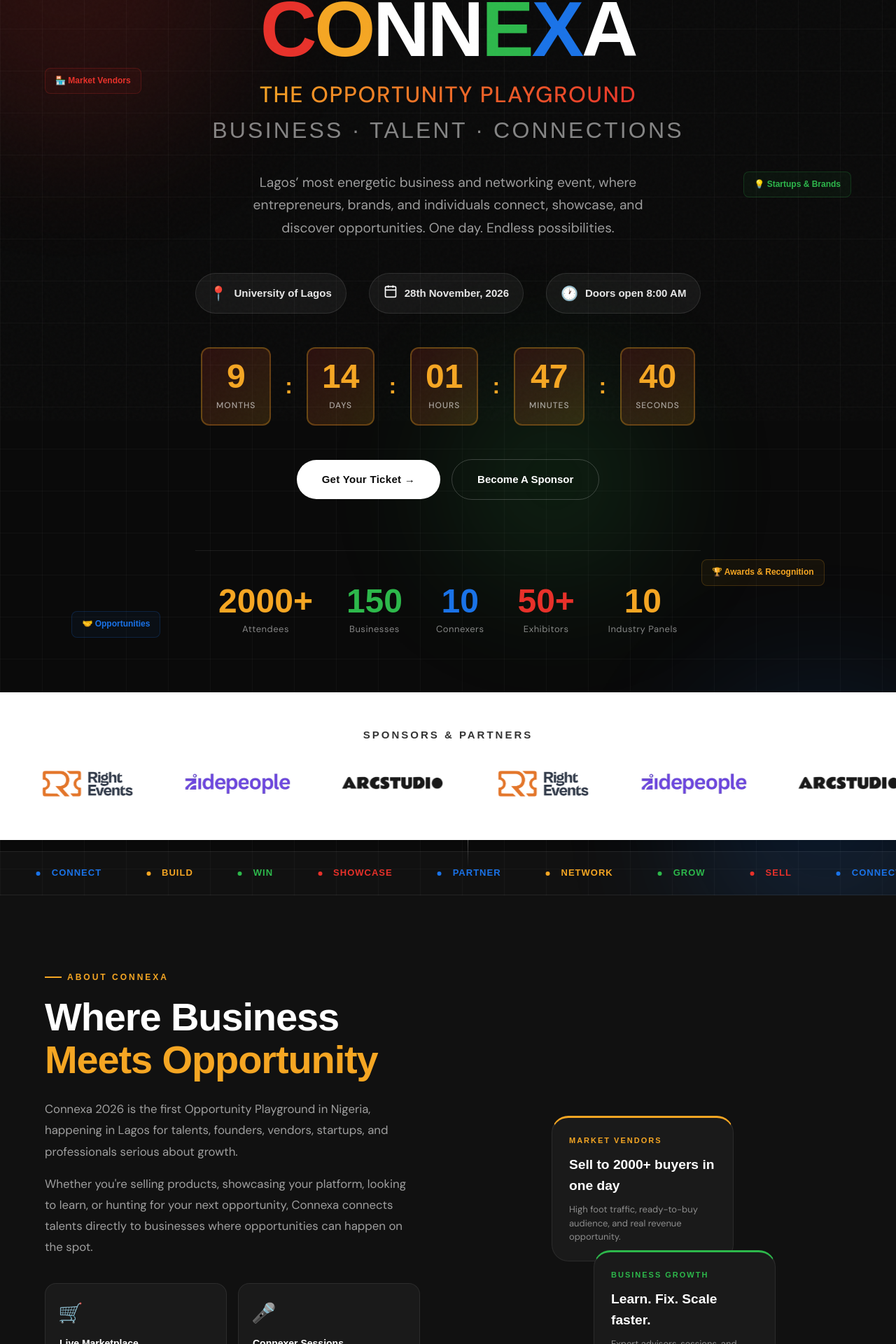
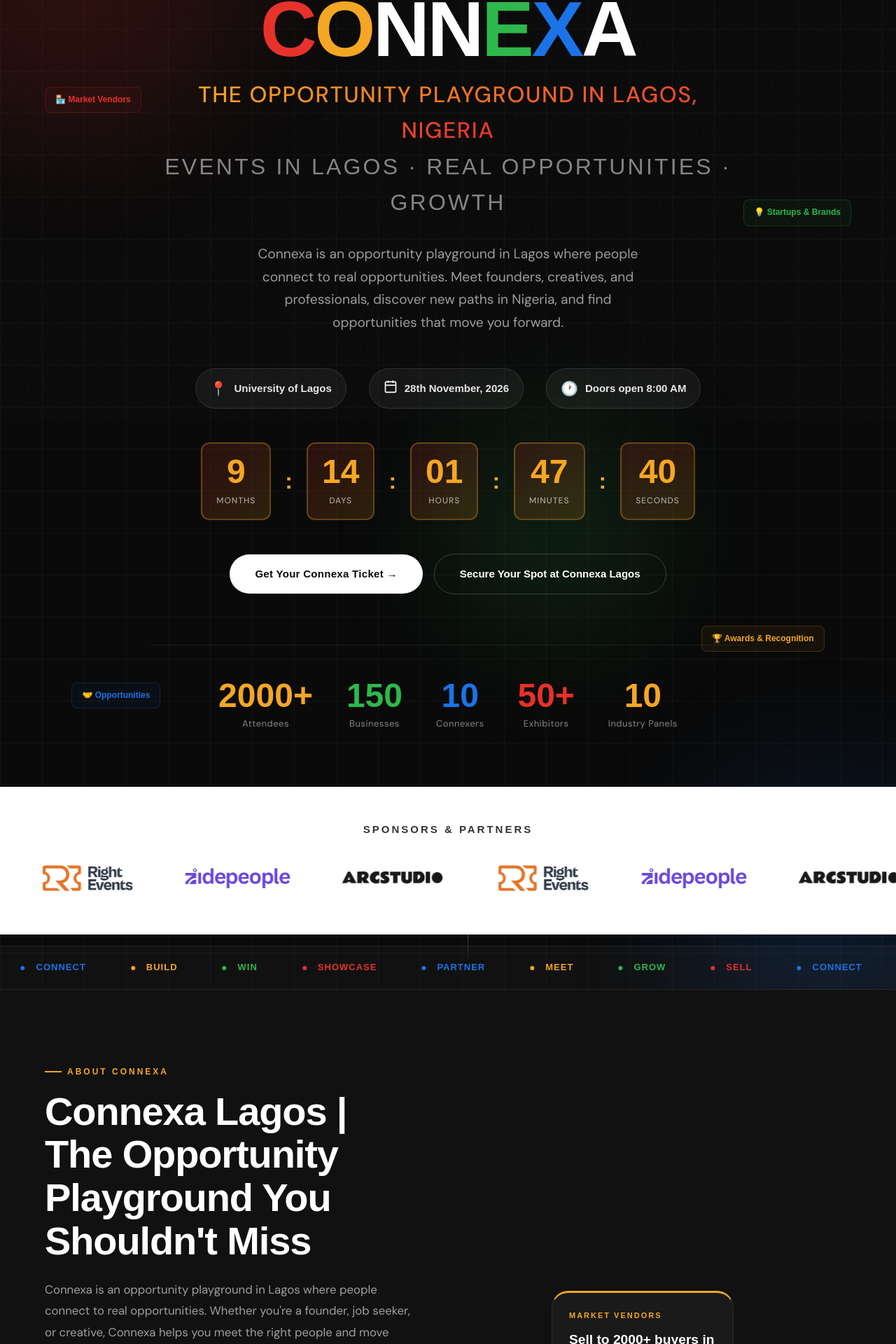
Before and after one commit to Zidepeoplenewaccount/connexa, a React (Vite) app: page / in a window 1280 px wide. Shown: the part 199-2119 px from the top of the page at 70% size. Built offline with nearby package versions, Linux system fonts and the light colour scheme.

Commit message:
feat: update content across multiple components to emphasize Connexa as an opportunity playground in Lagos

```diff
--- a/index.html
+++ b/index.html
@@ -6,9 +6,9 @@
     <meta name="viewport" content="width=device-width, initial-scale=1.0" />
     <meta
       name="description"
-      content="Join Connexa Lagos 2026, a powerful networking event in Nigeria. Meet founders, creatives, and professionals, grow your network, and secure your ticket today."
+      content="Connexa is an opportunity playground in Lagos, Nigeria where people connect to real opportunities. Meet founders, creatives, and professionals, and secure your spot today."
     />
-    <title>Connexa Lagos 2026 | Networking Event in Nigeria | Get Tickets</title>
+    <title>Connexa Lagos | Opportunity Playground in Nigeria | Get Tickets</title>
   </head>
   <body>
     <div id="root"></div>
--- a/src/App.jsx
+++ b/src/App.jsx
@@ -76,7 +76,7 @@ function HomePage() {
       </main>
 
       <a href="#tickets" className="mobile-sticky-ticket-cta" aria-label="Get tickets">
-        Get Tickets from ₦3,000 →
+        Join the Opportunity Playground →
       </a>
 
       <Footer />
--- a/src/components/About.jsx
+++ b/src/components/About.jsx
@@ -4,7 +4,7 @@ import zideLogo from '../assets/IMG_6707.PNG';
 const highlights = [
   { icon: '🛒', title: 'Live Marketplace', desc: 'Real buyers, real sellers, real transactions on the day' },
   { icon: '🎤', title: 'Connexer Sessions', desc: 'No regular speakers here. Connexers deliver a completely different experience.' },
-  { icon: '🤝', title: 'Opportunities', desc: 'Connect with founders, talents, and decision-makers' },
+  { icon: '🤝', title: 'Opportunities', desc: 'Meet founders, talents, and decision-makers in Lagos' },
   { icon: '🏆', title: 'Awards & Recognition', desc: 'Win visibility, prizes, and public acknowledgment' },
 ];
 
@@ -16,18 +16,16 @@ export default function About() {
           <div className="about-text reveal">
             <div className="section-tag">About Connexa</div>
             <h2 className="section-title">
-              Where Business <br />
-              <span className="highlight-orange">Meets Opportunity</span>
+              Connexa Lagos | The Opportunity Playground You Shouldn't Miss
             </h2>
             <p>
-              Connexa 2026 is the first Opportunity Playground in Nigeria,
-              happening in Lagos for talents, founders, vendors, startups,
-              and professionals serious about growth.
+              Connexa is an opportunity playground in Lagos where people connect to real opportunities. Whether you're a founder, job seeker, or creative, Connexa helps you meet the right people and move forward faster.
             </p>
             <p>
-              Whether you're selling products, showcasing your platform,
-              looking to learn, or hunting for your next opportunity, Connexa
-              connects talents directly to businesses where opportunities can happen on the spot.
+              Connexa is one of the most anticipated events in Lagos, Nigeria for talents, founders, vendors, startups, and professionals serious about growth.
+            </p>
+            <p>
+              If you are searching for events in Lagos, things to do in Lagos, business events in Nigeria, career events in Lagos, and growth events in Lagos, Connexa gives you one place to access real opportunities.
             </p>
 
             <div className="about-highlights">
@@ -54,7 +52,7 @@ export default function About() {
                 <div className="about-card-label">Business Growth</div>
                 <div className="about-card-title">Learn. Fix. Scale faster.</div>
                 <div className="about-card-text">
-                  Expert advisors, sessions, and peer networks all in one place.
+                  Expert advisors, sessions, and growth-focused peers all in one place.
                 </div>
               </div>
             </div>
--- a/src/components/FAQ.jsx
+++ b/src/components/FAQ.jsx
@@ -8,7 +8,7 @@ const faqs = [
   },
   {
     question: 'Is Connexa really different from regular events?',
-    answer: 'Yes. This is the first Opportunity Playground in Nigeria, and it is happening in Lagos. You need to be in the playground.'
+    answer: 'Yes. Connexa is an opportunity playground in Lagos, Nigeria where people connect to real opportunities, not just conversations.'
   },
   {
     question: 'What time do doors open?',
@@ -20,7 +20,7 @@ const faqs = [
   },
   {
     question: 'What is Connexa about?',
-    answer: 'Connexa is where talents get connected to businesses and opportunities at the spot. It is going to be massive.'
+    answer: 'Connexa is an opportunity playground in Lagos where you meet the right people, discover new paths, and access real opportunities in Nigeria.'
   },
   {
     question: 'Can I buy any ticket at the gate?',
@@ -48,7 +48,7 @@ const faqs = [
   },
   {
     question: 'Why are there different tickets?',
-    answer: 'Different tickets are designed for different experiences inside the Opportunity Playground.'
+    answer: 'Different tickets are designed for different goals inside the Opportunity Playground, from direct sales to business growth and career opportunities.'
   },
   {
     question: 'What is the difference between Business Owner and Vendor tickets?',
--- a/src/components/Footer.jsx
+++ b/src/components/Footer.jsx
@@ -11,8 +11,8 @@ export default function Footer() {
           <div className="footer-brand">
             <img src={connexaLogo} alt="Connexa" className="footer-brand-logo" />
             <p className="footer-brand-desc">
-              Connexa brings together talents, business owners, brands, and
-              decision-makers to learn, sell, connect and grow - in one space.
+              Connexa is an opportunity playground in Lagos, Nigeria where talents,
+              business owners, brands, and decision-makers connect to real opportunities.
             </p>
 
             <p className="footer-brand-desc">
@@ -79,8 +79,8 @@ export default function Footer() {
           <div>
             <div className="footer-col-title">Event</div>
             <div className="footer-col-links">
-              <p href="#">University of Lagos</p>
-              <p href="#">2026</p>
+              <p href="#">University of Lagos, Nigeria</p>
+              <p href="#">Lagos · 2026</p>
             </div>
           </div>
         </div>
--- a/src/components/Hero.jsx
+++ b/src/components/Hero.jsx
@@ -5,7 +5,7 @@ import ArcLogo from '../assets/ARC_LOGO.png';
 import RightEvents from '../assets/IMG_9099.PNG';
 
 const marqueeItems = [
-  { text: 'Network', color: 'var(--orange)' },
+  { text: 'Meet', color: 'var(--orange)' },
   { text: 'Grow', color: 'var(--green)' },
   { text: 'Sell', color: 'var(--red)' },
   { text: 'Connect', color: 'var(--blue)' },
@@ -139,16 +139,14 @@ export default function Hero() {
             <span className="highlight-blue">X</span>
             <span>A</span>
           </h1>
-          <span className="hero-subtitle">The Opportunity Playground</span>
+          <span className="hero-subtitle">The Opportunity Playground in Lagos, Nigeria</span>
 
-          <p className="hero-title-sub">BUSINESS · TALENT · CONNECTIONS</p>
+          <p className="hero-title-sub">EVENTS IN LAGOS · REAL OPPORTUNITIES · GROWTH</p>
 
           <p className="hero-description">
-            Lagos’ most energetic business and
-            networking event, where entrepreneurs,
-            brands, and individuals connect,
-            showcase, and discover opportunities.
-            One day. Endless possibilities.
+            Connexa is an opportunity playground in Lagos where people connect to real opportunities.
+            Meet founders, creatives, and professionals, discover new paths in Nigeria,
+            and find opportunities that move you forward.
           </p>
 
           <div className="hero-details">
@@ -203,10 +201,10 @@ export default function Hero() {
 
           <div className="hero-actions">
             <a href="#tickets" className="btn-primary">
-              <span>Get Your Ticket →</span>
+              <span>Get Your Connexa Ticket →</span>
             </a>
-            <a href="#partner-form" className="btn-secondary">
-              Become A Sponsor
+            <a href="#tickets" className="btn-secondary">
+              Secure Your Spot at Connexa Lagos
             </a>
           </div>
 
--- a/src/components/Navbar.jsx
+++ b/src/components/Navbar.jsx
@@ -46,7 +46,7 @@ export default function Navbar() {
             {navLinks.map(link => (
               <a key={link.label} href={link.href}>{link.label}</a>
             ))}
-            <a href="#tickets" className="navbar-cta">Get Tickets</a>
+            <a href="#tickets" className="navbar-cta">Get Your Connexa Ticket</a>
           </div>
 
           <button
@@ -81,7 +81,7 @@ export default function Navbar() {
           onClick={() => setMobileOpen(false)}
           style={{ color: 'var(--orange)' }}
         >
-          Get Tickets →
+          Secure Your Spot at Connexa Lagos →
         </a>
       </div>
     </>
--- a/src/components/Tickets.jsx
+++ b/src/components/Tickets.jsx
@@ -23,7 +23,7 @@ const tickets = [
       'Access to outdoor vendor marketplace',
       'Shop from 100+ vendors and businesses',
       'Discover and support new brands on the spot',
-      'Networking opportunities with vendors',
+      'Opportunity to meet vendors and access real opportunities',
       'Experience the energy of the Opportunity Playground',
     ],
     bestFor: 'Anyone who wants to shop with vendors and feel the energy of the Opportunity Playground.',
@@ -46,7 +46,7 @@ const tickets = [
     features: [
       'Access to speaker sessions and panels',
       'Exposure to businesses, vendors, and hiring brands',
-      'Networking with professionals and creatives',
+      'Meet professionals and creatives for real opportunities',
       'Insight into the future of flexible work',
       'Entry into a high-energy, opportunity-driven environment',
     ],
@@ -63,14 +63,14 @@ const tickets = [
     iconClass: 'ticket-icon-gradient',
     label: 'Premium Individuals',
     name: 'Talent Pass — VIP',
-    subtitle: 'Premium access, priority networking, and recognition',
+    subtitle: 'Premium access, priority opportunity circles, and recognition',
     price: 10000,
     available: 500,  // ADD THIS
     badge: 'VIP',
     badgeClass: '',
     features: [
       'Priority seating and VIP event access',
-      'Exclusive networking with speakers and partners',
+      'Exclusive access to speakers and partners',
       'Access to VIP-only areas and sessions',
       'Eligibility for Individual Awards & Recognition',
       'Public acknowledgment and premium event experience',
@@ -87,14 +87,14 @@ const tickets = [
     passType: 'individual',
     icon: '🔗',
     iconClass: 'ticket-icon-blue',
-    label: 'Strategic Networking',
+    label: 'Strategic Opportunities',
     name: 'Connectors Pass',
-    subtitle: 'Turn networking into real opportunities',
+    subtitle: 'Turn conversations into real opportunities',
     price: 5000,
     available: 30,  // ADD THIS
     features: [
       'Must purchase General access/Individual Regular ticket',
-      'Gain entry to curated networking sessions',
+      'Gain entry to curated opportunity sessions',
       'Structured introductions to business owners and speakers',
       'Participation in connection circles',
       'Access to all regular pass benefits',
@@ -118,7 +118,7 @@ const tickets = [
     features: [
       'Access to all speaker sessions and panels',
       'Practical insights for scaling, operations, and sales',
-      'Peer networking with other business owners',
+      'Peer connection with other business owners',
       'Access to roaming business advisors',
       'Priority seating and business owner recognition',
       'Full focus on learning and growth strategy',
@@ -883,12 +883,12 @@ export default function Tickets() {
         <div className="tickets-header reveal">
           <div className="section-tag">Tickets</div>
           <h2 className="section-title">
-            Access. Opportunity. <span className="highlight-orange">Results.</span>
+            Tickets for Connexa Lagos: <span className="highlight-orange">Join the Opportunity Playground</span>
           </h2>
-          <p>Connexa tickets are not about attendance — they're about what you get out of the room.</p>
+          <p>Connexa is an opportunity playground in Lagos, Nigeria where people connect to real opportunities. Your ticket gives you access to people, ideas, and outcomes that move you forward.</p>
 
           <div className="tickets-upgrade-strip">
-            <span>Already bought a ticket?</span>
+            <span>Already bought a ticket? Limited slots available. Tickets selling fast.</span>
             <a href="/upgrade-ticket" className="tickets-upgrade-link">Upgrade now</a>
           </div>
 
@@ -986,7 +986,7 @@ export default function Tickets() {
         </div>
 
         <p className="tickets-note reveal">
-          Connexa tickets are not about attendance.<br />
+          Connexa tickets are your entry into Lagos opportunities.<br />
           They are about <span>access, opportunity, and results.</span>
         </p>
       </div>
@@ -1704,7 +1704,7 @@ export default function Tickets() {
                 className="ticket-modal-submit"
                 disabled={loading || (selectedTicket.type === 'connectors' && !connectorsTicketValid)}
               >
-                {loading ? 'Processing...' : 'Proceed to Payment →'}
+                {loading ? 'Processing...' : 'Join the Opportunity Playground'}
               </button>
             </form>
           </div>
--- a/src/pages/UpgradeTicket.jsx
+++ b/src/pages/UpgradeTicket.jsx
@@ -89,7 +89,7 @@ export default function UpgradeTicket() {
             <h1 className="section-title">
               Upgrade Your <span className="highlight-orange">Ticket</span>
             </h1>
-            <p>Unlock VIP access, priority seating, networking opportunities, and exclusive benefits.</p>
+            <p>Unlock VIP access, priority seating, opportunity access, and exclusive benefits.</p>
           </div>
 
           {!upgradeOptions ? (
@@ -138,7 +138,7 @@ export default function UpgradeTicket() {
                   </div>
                   <div className="upgrade-benefit-item">
                     <span className="upgrade-benefit-icon">🤝</span>
-                    <h4>Premium Networking</h4>
+                    <h4>Premium Access</h4>
                     <p>Connect with speakers and partners</p>
                   </div>
                   <div className="upgrade-benefit-item">
@@ -207,14 +207,14 @@ export default function UpgradeTicket() {
                             <>
                               <span>✓ VIP seating & areas</span>
                               <span>✓ Priority Q&A selection</span>
-                              <span>✓ Exclusive networking</span>
+                              <span>✓ Exclusive speaker access</span>
                             </>
                           )}
                           {selectedUpgrade.ticket_type.includes('Business Owner') && (
                             <>
                               <span>✓ Business owner sessions</span>
                               <span>✓ Advisory access</span>
-                              <span>✓ Peer networking</span>
+                              <span>✓ Peer opportunity circles</span>
                             </>
                           )}
                           {selectedUpgrade.ticket_type.includes('VIP Partner') && (
```
